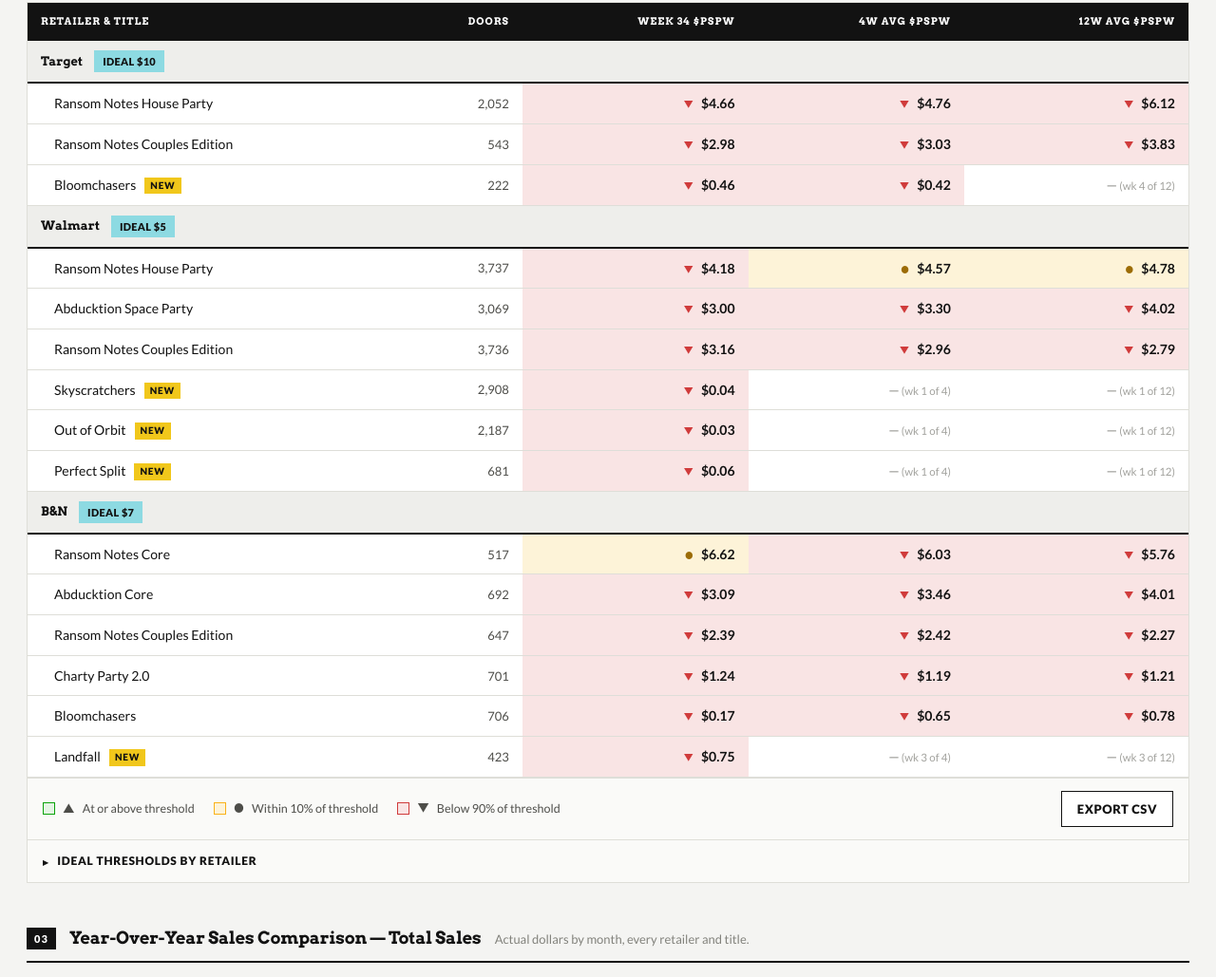
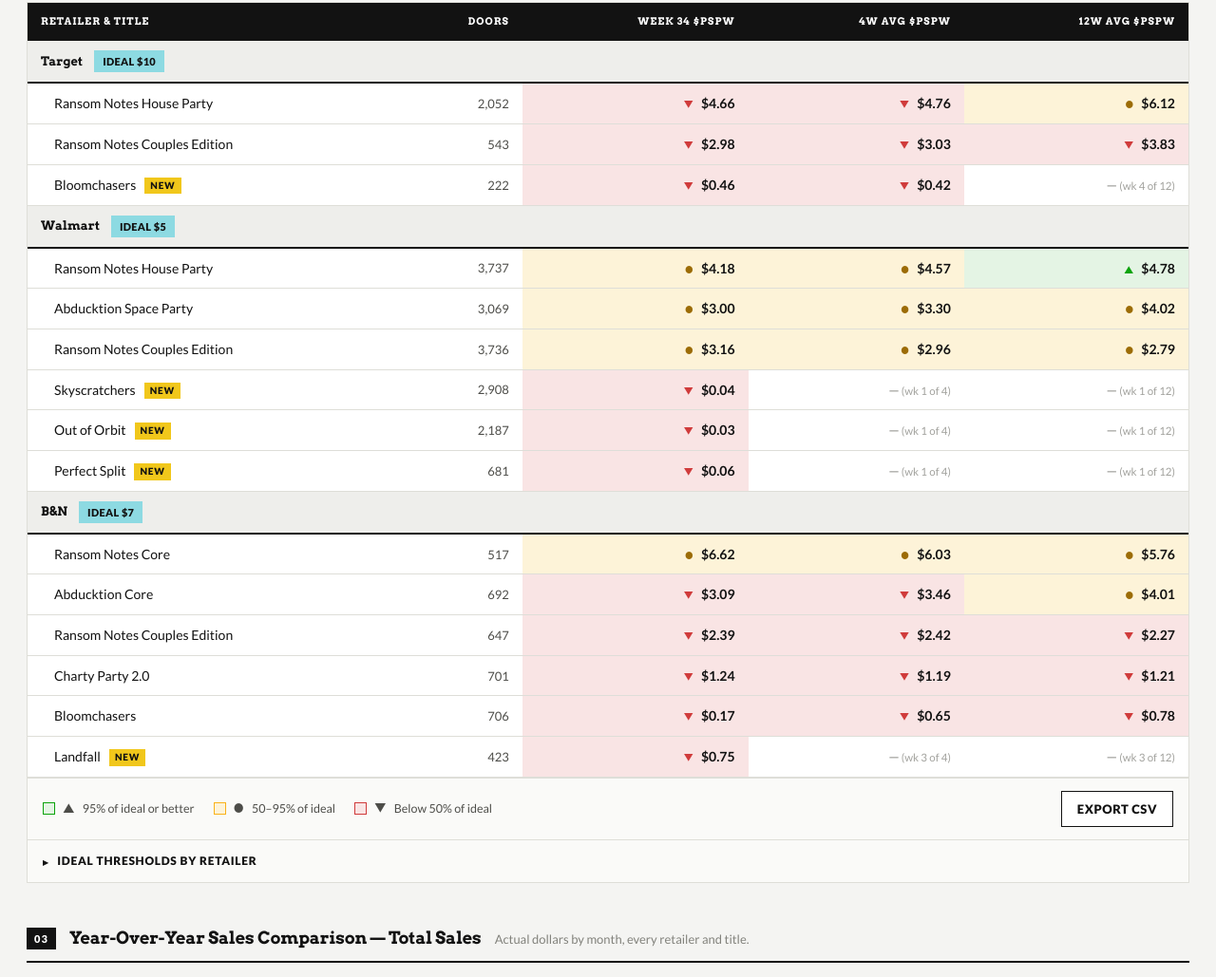
Before and after one commit to blakemckenzie/vsg-retail-dashboard, a website: page public/index.html in a window 1280 px wide. Shown: the part 457-1486 px from the top of the page at 95% size. Drawn offline with Linux system fonts and the light colour scheme; no server answers; files whose address does not match are found by name.

Commit message:
Add files via upload

```diff
--- a/public/index.html
+++ b/public/index.html
@@ -195,9 +195,9 @@
     <div class="panel">
       <div class="tbl-scroll" data-mount="pspwTable"></div>
       <div class="legend">
-        <span class="k"><span class="sw" style="background:var(--good-fill); border-color:var(--good)"></span> <span>&#9650;</span> At or above threshold</span>
-        <span class="k"><span class="sw" style="background:var(--warn-fill); border-color:var(--warn)"></span> <span>&#9679;</span> Within 10% of threshold</span>
-        <span class="k"><span class="sw" style="background:var(--crit-fill); border-color:var(--crit)"></span> <span>&#9660;</span> Below 90% of threshold</span>
+        <span class="k"><span class="sw" style="background:var(--good-fill); border-color:var(--good)"></span> <span>&#9650;</span> 95% of ideal or better</span>
+        <span class="k"><span class="sw" style="background:var(--warn-fill); border-color:var(--warn)"></span> <span>&#9679;</span> 50&ndash;95% of ideal</span>
+        <span class="k"><span class="sw" style="background:var(--crit-fill); border-color:var(--crit)"></span> <span>&#9660;</span> Below 50% of ideal</span>
         <span class="k" style="margin-left:auto"><button class="ghost" data-act="exportPspw">Export CSV</button></span>
       </div>
       <details class="ed">
@@ -271,7 +271,8 @@
   INDIGO:"Indigo", "FRED MEYER":"Fred Meyer", KOHLS:"Kohl's", GGS:"GGS", BGR:"BGR"};
 var PSPW_RETAILERS = ["Target","Walmart","B&N"];
 var MIN_DOORS_IN_TABLE = 25;
-var WARN_BAND = 0.90;              /* >=90% of threshold is amber, >=100% green */
+var GOOD_BAND = 0.95;              /* >=95% of the ideal threshold reads green */
+var WARN_BAND = 0.50;              /* 50-95% amber, below 50% red */
 var PAIR_MIN_VOLUME = 1000;        /* keeps the dropdown to lines that matter */
 var DATA_FILE = "data.json";           /* fallback when there's no API in front of the page */
 var SS_PW = "vsg.pw";                  /* publish password, this browser tab only */
@@ -438,9 +439,10 @@
 function cellHtml(v, thr){
   if(v == null) return '<td class="cell c-na">—</td>';
   var r = v/thr;
-  var cls = r >= 1 ? "c-good" : (r >= WARN_BAND ? "c-warn" : "c-crit");
-  var g   = r >= 1 ? "▲"      : (r >= WARN_BAND ? "●"      : "▼");
-  var lab = r >= 1 ? "at or above threshold" : (r >= WARN_BAND ? "within 10% of threshold" : "below 90% of threshold");
+  var cls = r >= GOOD_BAND ? "c-good" : (r >= WARN_BAND ? "c-warn" : "c-crit");
+  var g   = r >= GOOD_BAND ? "▲"       : (r >= WARN_BAND ? "●"      : "▼");
+  var lab = r >= GOOD_BAND ? "95% of the ideal threshold or better"
+          : (r >= WARN_BAND ? "50–95% of the ideal threshold" : "below 50% of the ideal threshold");
   return '<td class="cell '+cls+'" title="'+pct(r,0)+' of the $'+thr+' threshold — '+lab+'">' +
     '<span class="glyph" aria-hidden="true">'+g+'</span>$'+v.toFixed(2)+'</td>';
 }
```
